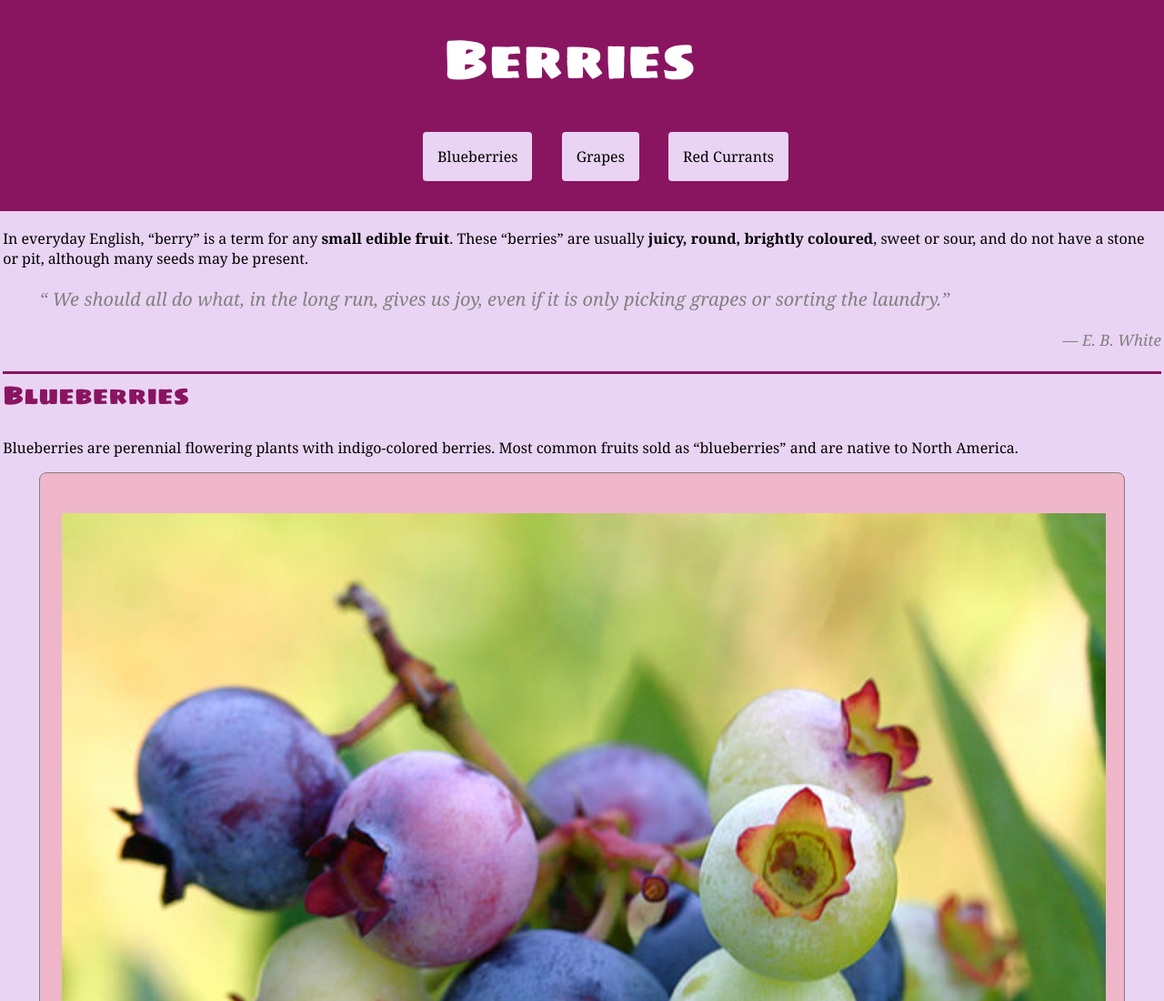
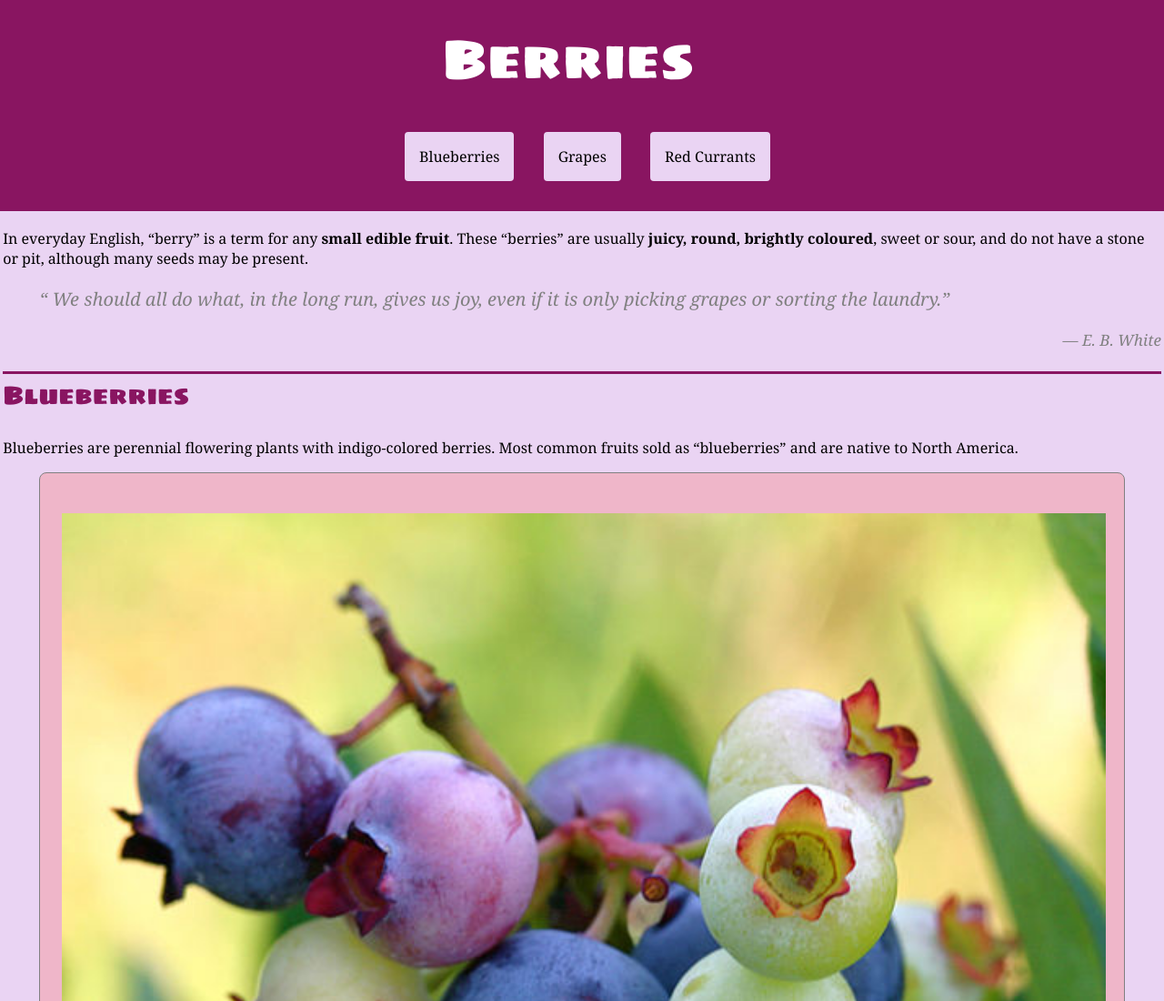
Before and after one commit to katiea2496/dsn1674-project-1, a plain HTML site: page index.html in a window 1280 px wide. Shown: the top 1100 px of the page at 91% size. Drawn offline with Linux system fonts and the light colour scheme.

Commit message:
fixed padding

```diff
--- a/css/main.css
+++ b/css/main.css
@@ -20,7 +20,7 @@ h1 {
   font-family: 'Sigmar One', cursive;
   align: center;
   text-align: center;
-  margin: 0 0.5em 0.5em 0.05em;
+  margin: 0 0.5em 0.5em 0em;
   color: #fff
 }
 
@@ -31,7 +31,7 @@ nav ol a {
 
   text-align: center;
   padding: 1em;
-  margin: 2em 0.5em 0 1.25em;
+  margin: 0em 0.5em 0 1.25em;
   line-height: 3.5em;
   background-color: #ead4f3;
   color: #000;
@@ -135,3 +135,7 @@ footer p a {
 div {
   padding: 0.2em;
 }
+
+nav ol {
+  padding: 0;
+}
```
